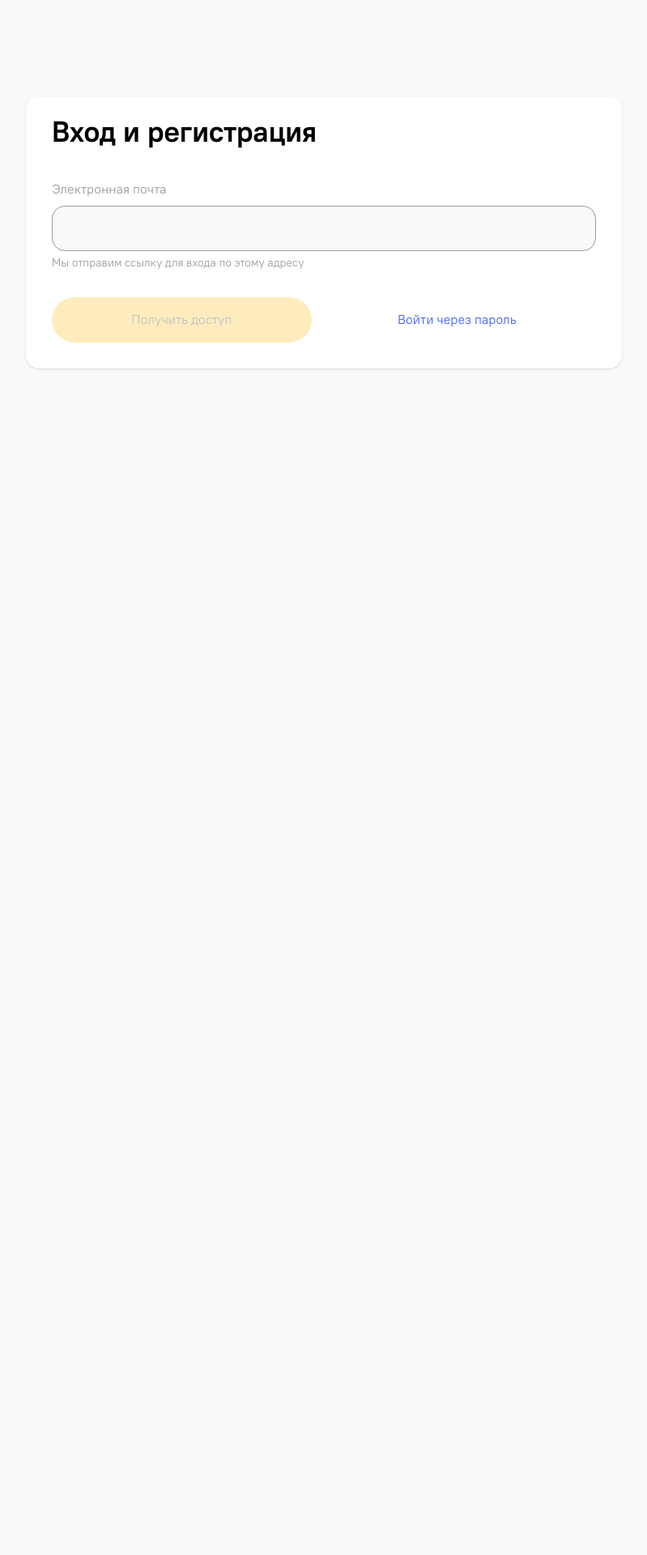
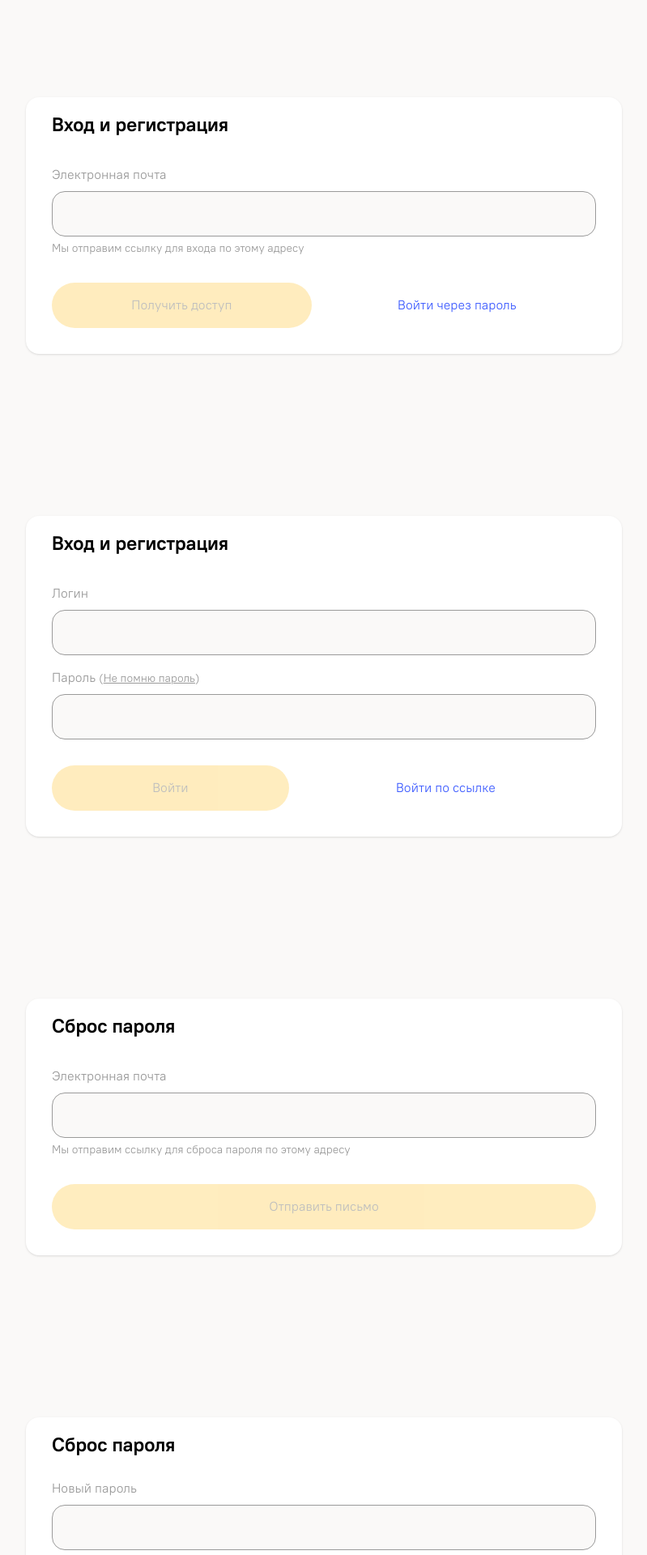
Before and after one commit to tough-dev-school/lms-frontend-v2, a Vue app: page /login in a window 1280 px wide. Shown: the part 80-2000 px from the top of the page at 81% size, without its empty margins (240-1039 px from the left). Before the commit the page ends 800 px from the top, so only its background shows below. Built offline with nearby package versions, Linux system fonts and the light colour scheme.

Commit message:
screens split

```diff
--- /dev/null
+++ b/src/components/VLoginChange.vue
@@ -0,0 +1,33 @@
+<script lang="ts" setup>
+  import { ref } from 'vue';
+  import VHeading from '@/components/VHeading.vue';
+  import VButton from '@/components/VButton.vue';
+  import VCard from '@/components/VCard.vue';
+  import VTextInput from '@/components/VTextInput.vue';
+  import useAuth from '@/stores/auth';
+  const auth = useAuth();
+
+  const newPassword1 = ref('');
+  const newPassword2 = ref('');
+
+  const savePassword = async () => {
+    await auth.changePassword(newPassword1.value, newPassword2.value);
+    newPassword1.value = '';
+    newPassword2.value = '';
+  };
+</script>
+
+<template>
+  <VCard>
+    <VHeading class="mb-24" level="1" v-if="!auth.token">Сброс пароля</VHeading>
+    <VHeading class="mb-24" level="2" v-else>Пароль</VHeading>
+    <div class="flex flex-col items-start gap-16 tablet:gap-24">
+      <VTextInput type="password" label="Новый пароль" v-model="newPassword1" />
+      <VTextInput
+        type="password"
+        label="Повторите пароль"
+        v-model="newPassword2" />
+      <VButton @click="savePassword">Сохранить</VButton>
+    </div>
+  </VCard>
+</template>
--- /dev/null
+++ b/src/components/VLoginLink.vue
@@ -0,0 +1,49 @@
+<script lang="ts" setup>
+  import VHeading from '@/components/VHeading.vue';
+  import VButton from '@/components/VButton.vue';
+  import VCard from '@/components/VCard.vue';
+  import VTextInput from '@/components/VTextInput.vue';
+  import { ref } from 'vue';
+  import { onKeyStroke } from '@vueuse/core';
+  import useAuth from '@/stores/auth';
+  import { useRouter } from 'vue-router';
+
+  const auth = useAuth();
+  const router = useRouter();
+
+  const email = ref('');
+
+  const loginWithEmail = async () => {
+    await auth.loginWithEmail(email.value);
+    if (auth.token) router.push({ name: 'home' });
+  };
+
+  onKeyStroke('Enter', (e: KeyboardEvent) => {
+    loginWithEmail();
+
+    e.preventDefault();
+  });
+</script>
+
+<template>
+  <VCard>
+    <VHeading level="1" class="mb-32">Вход и регистрация</VHeading>
+    <VTextInput
+      label="Электронная почта"
+      tip="Мы отправим ссылку для входа по этому адресу"
+      type="email"
+      v-model="email" />
+    <div class="mt-32 flex flex-wrap gap-8">
+      <VButton @click="loginWithEmail" :disabled="!email" class="flex-grow"
+        >Получить доступ</VButton
+      >
+      <VButton
+        @click="changeLoginType(true)"
+        tag="link"
+        data-testid="to-password-mode"
+        class="flex-grow">
+        Войти через пароль
+      </VButton>
+    </div>
+  </VCard>
+</template>
--- /dev/null
+++ b/src/components/VLoginPassword.vue
@@ -0,0 +1,57 @@
+<script lang="ts" setup>
+  import VHeading from '@/components/VHeading.vue';
+  import VButton from '@/components/VButton.vue';
+  import VCard from '@/components/VCard.vue';
+  import VTextInput from '@/components/VTextInput.vue';
+  import { ref } from 'vue';
+  import { onKeyStroke } from '@vueuse/core';
+  import useAuth from '@/stores/auth';
+  import { useRouter } from 'vue-router';
+
+  const auth = useAuth();
+  const router = useRouter();
+
+  const username = ref('');
+  const password = ref('');
+
+  const loginWithCredentials = async () => {
+    await auth.loginWithCredentials(username.value, password.value);
+    if (auth.token) router.push({ name: 'home' });
+  };
+
+  onKeyStroke('Enter', (e: KeyboardEvent) => {
+    loginWithCredentials();
+
+    e.preventDefault();
+  });
+</script>
+
+<template>
+  <VCard>
+    <VHeading level="1" class="mb-32">Вход и регистрация</VHeading>
+    <div class="flex flex-col gap-16">
+      <VTextInput label="Логин" type="text" v-model="username" />
+      <VTextInput type="password" v-model="password">
+        <template #label
+          >Пароль
+          <span class="text-sub">
+            (<RouterLink class="underline" :to="{ name: 'home' }"
+              >Не помню пароль</RouterLink
+            >)
+          </span></template
+        >
+      </VTextInput>
+    </div>
+    <div class="mt-32 flex flex-wrap gap-8">
+      <VButton
+        @click="loginWithCredentials"
+        :disabled="!(username && password)"
+        class="flex-grow"
+        >Войти</VButton
+      >
+      <VButton tag="link" @click="changeLoginType(false)" class="flex-grow">
+        Войти по ссылке
+      </VButton>
+    </div>
+  </VCard>
+</template>
--- /dev/null
+++ b/src/components/VLoginReset.vue
@@ -0,0 +1,42 @@
+<script lang="ts" setup>
+  import VHeading from '@/components/VHeading.vue';
+  import VButton from '@/components/VButton.vue';
+  import VCard from '@/components/VCard.vue';
+  import VTextInput from '@/components/VTextInput.vue';
+  import { ref } from 'vue';
+  import { onKeyStroke } from '@vueuse/core';
+  import useAuth from '@/stores/auth';
+  import { useRouter } from 'vue-router';
+
+  const auth = useAuth();
+  const router = useRouter();
+
+  const email = ref('');
+
+  const loginWithEmail = async () => {
+    await auth.loginWithEmail(email.value);
+    if (auth.token) router.push({ name: 'home' });
+  };
+
+  onKeyStroke('Enter', (e: KeyboardEvent) => {
+    loginWithEmail();
+
+    e.preventDefault();
+  });
+</script>
+
+<template>
+  <VCard>
+    <VHeading level="1" class="mb-32">Сброс пароля</VHeading>
+    <VTextInput
+      label="Электронная почта"
+      tip="Мы отправим ссылку для сброса пароля по этому адресу"
+      type="email"
+      v-model="email" />
+    <div class="mt-32 flex flex-wrap gap-8">
+      <VButton @click="loginWithEmail" :disabled="!email" class="flex-grow"
+        >Отправить письмо</VButton
+      >
+    </div>
+  </VCard>
+</template>
--- a/src/views/VLoginView.vue
+++ b/src/views/VLoginView.vue
@@ -1,108 +1,13 @@
 <script lang="ts" setup>
-  import VHeading from '@/components/VHeading.vue';
-  import VButton from '@/components/VButton.vue';
-  import VCard from '@/components/VCard.vue';
-  import VTextInput from '@/components/VTextInput.vue';
-  import { ref } from 'vue';
-  import { onKeyStroke } from '@vueuse/core';
-  import useAuth from '@/stores/auth';
-  import { useRouter, useRoute } from 'vue-router';
-
-  const withPassword = ref(false);
-
-  const auth = useAuth();
-  const router = useRouter();
-  const route = useRoute();
-
-  const email = ref('');
-
-  const username = ref('');
-  const password = ref('');
-
-  const clearInputs = () => {
-    email.value = '';
-    username.value = '';
-    password.value = '';
-  };
-
-  const changeLoginType = (value: boolean) => {
-    clearInputs();
-
-    withPassword.value = value;
-  };
-
-  const loginWithEmail = async () => {
-    await auth.loginWithEmail(email.value);
-    if (auth.token) go();
-  };
-
-  const loginWithCredentials = async () => {
-    await auth.loginWithCredentials(username.value, password.value);
-    if (auth.token) go();
-  };
-
-  const go = () => {
-    if (route.query.next) {
-      router.push(String(route.query.next));
-    } else {
-      router.push({ name: 'home' });
-    }
-  };
-
-  onKeyStroke('Enter', (e: KeyboardEvent) => {
-    withPassword.value ? loginWithCredentials() : loginWithEmail();
-
-    e.preventDefault();
-  });
+  import VLoginLink from '@/components/VLoginLink.vue';
+  import VLoginPassword from '@/components/VLoginPassword.vue';
+  import VLoginReset from '@/components/VLoginReset.vue';
+  import VLoginChange from '@/components/VLoginChange.vue';
 </script>
 
 <template>
-  <vCard class="mt-[25vh] pb-32">
-    <VHeading tag="h1" class="mb-32">Вход и регистрация</VHeading>
-    <template v-if="withPassword === false">
-      <VTextInput
-        label="Электронная почта"
-        tip="Мы отправим ссылку для входа по этому адресу"
-        type="email"
-        v-model="email" />
-      <div class="mt-32 flex flex-wrap gap-8">
-        <VButton @click="loginWithEmail" :disabled="!email" class="flex-grow"
-          >Получить доступ</VButton
-        >
-        <VButton
-          @click="changeLoginType(true)"
-          tag="link"
-          data-testid="to-password-mode"
-          class="flex-grow">
-          Войти через пароль
-        </VButton>
-      </div>
-    </template>
-    <template v-if="withPassword === true">
-      <div class="flex flex-col gap-16">
-        <VTextInput label="Логин" type="text" v-model="username" />
-        <VTextInput type="password" v-model="password">
-          <template #label
-            >Пароль
-            <span class="text-sub">
-              (<RouterLink class="underline" :to="{ name: 'home' }"
-                >Не помню пароль</RouterLink
-              >)
-            </span></template
-          >
-        </VTextInput>
-      </div>
-      <div class="mt-32 flex flex-wrap gap-8">
-        <VButton
-          @click="loginWithCredentials"
-          :disabled="!(username && password)"
-          class="flex-grow"
-          >Войти</VButton
-        >
-        <VButton tag="link" @click="changeLoginType(false)" class="flex-grow">
-          Войти по ссылке
-        </VButton>
-      </div>
-    </template>
-  </vCard>
+  <VLoginLink class="mt-[25vh] pb-32" />
+  <VLoginPassword class="mt-[25vh] pb-32" />
+  <VLoginReset class="mt-[25vh] pb-32" />
+  <VLoginChange class="mt-[25vh] pb-32" />
 </template>
--- a/src/views/VSettingsView.vue
+++ b/src/views/VSettingsView.vue
@@ -7,18 +7,7 @@
   import useUser from '@/stores/user';
   import type { Gender } from '@/types/users';
   import VCard from '@/components/VCard.vue';
-  import useAuth from '@/stores/auth';
-
-  const auth = useAuth();
-
-  const newPassword1 = ref('');
-  const newPassword2 = ref('');
-
-  const savePassword = async () => {
-    await auth.changePassword(newPassword1.value, newPassword2.value);
-    newPassword1.value = '';
-    newPassword2.value = '';
-  };
+  import VLoginChange from '@/components/VLoginChange.vue';
 
   const user = useUser();
   const firstName = ref('');
@@ -60,20 +49,7 @@
 <template>
   <div class="flex flex-col gap-32">
     <VHeading tag="h1">Настройки</VHeading>
-    <VCard>
-      <VHeading class="mb-24" tag="h2">Пароль</VHeading>
-      <div class="flex flex-col items-start gap-16 tablet:gap-24">
-        <VTextInput
-          type="password"
-          label="Новый пароль"
-          v-model="newPassword1" />
-        <VTextInput
-          type="password"
-          label="Повторите пароль"
-          v-model="newPassword2" />
-        <VButton @click="savePassword">Сохранить</VButton>
-      </div>
-    </VCard>
+    <VLoginChange />
     <VCard>
       <VHeading class="mb-24" tag="h2">Данные для диплома</VHeading>
       <div class="flex flex-col items-start gap-16 tablet:gap-24">
```
